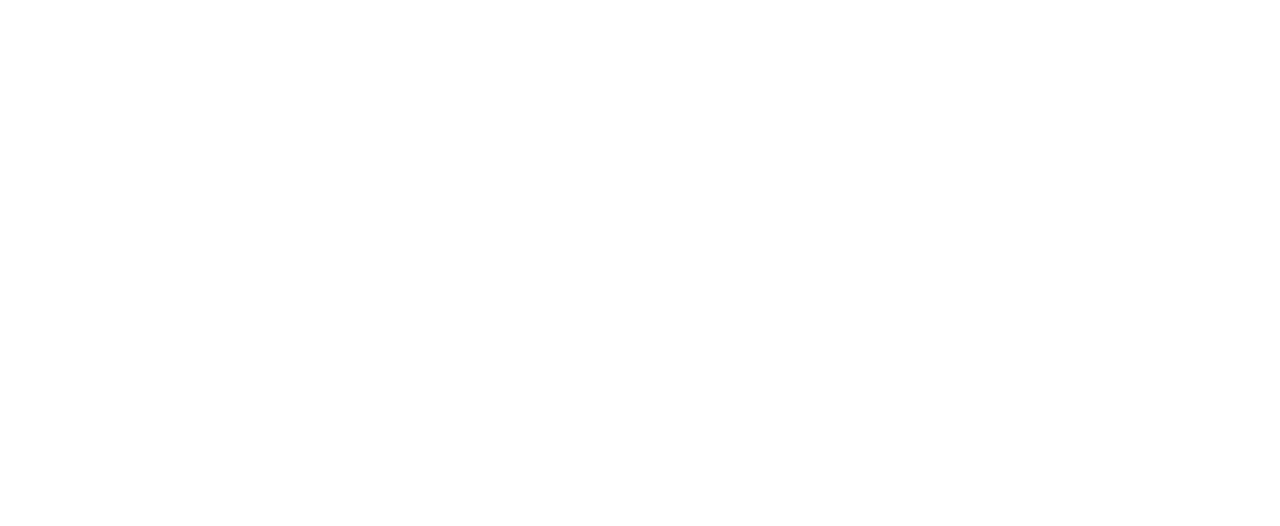
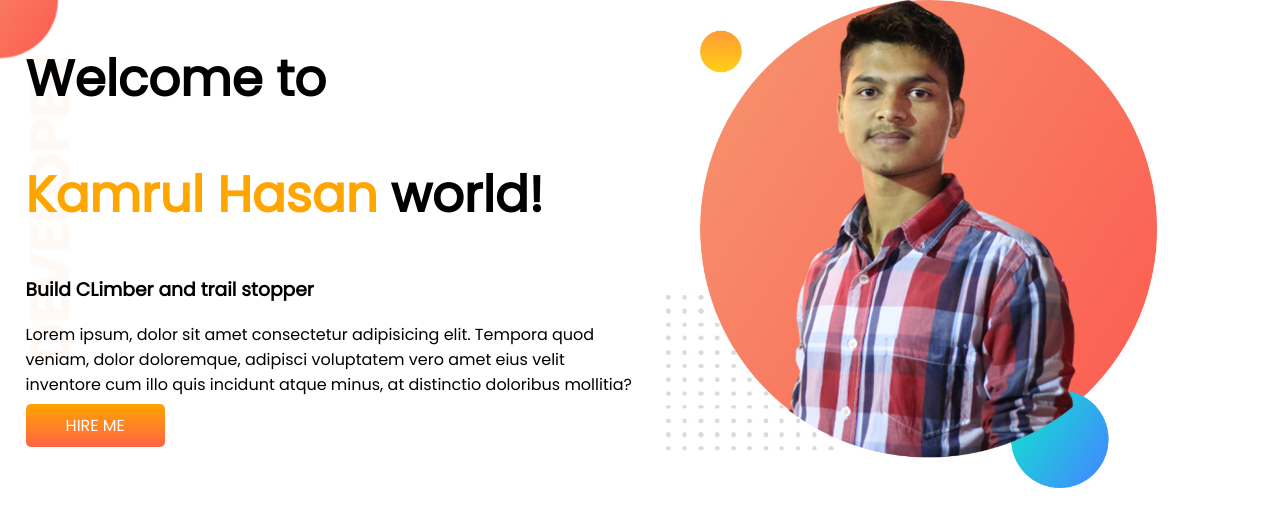
Before and after one commit to kamrul-hasan01/developer_portfolio, a plain HTML site: page index.html in a window 1280 px wide. Drawn offline with Linux system fonts and the light colour scheme.

Commit message:
2nd init

```diff
--- a/index.html
+++ b/index.html
@@ -1,13 +1,36 @@
 <!DOCTYPE html>
 <html lang="en">
+
 <head>
     <meta charset="UTF-8">
     <meta http-equiv="X-UA-Compatible" content="IE=edge">
     <meta name="viewport" content="width=device-width, initial-scale=1.0">
     <title>Kamrul protfolio</title>
+    <link rel="preconnect" href="https://fonts.googleapis.com">
+    <link rel="preconnect" href="https://fonts.gstatic.com" crossorigin>
+    <link href="https://fonts.googleapis.com/css2?family=Poppins&display=swap" rel="stylesheet">
     <link rel="stylesheet" href="style.css">
 </head>
+
 <body>
+    <section class="top-banner">
+        <div class="half-width">
+            <h1>Welcome to </h1>
+            <h1><span class="orange_colour">Kamrul Hasan</span> world!</h1>
+            <h3>Build CLimber and trail stopper</h3>
+            <p>Lorem ipsum, dolor sit amet consectetur adipisicing elit. Tempora quod veniam, dolor doloremque, adipisci
+                voluptatem vero amet eius velit inventore cum illo quis incidunt atque minus, at distinctio doloribus
+                mollitia?
+            </p>
+            <a class="link-button" href="https://www.linkedin.com/in/kamrul-hasan-4885041a0/" target="_blank"
+                rel="">HIRE ME</a>
+        </div>
+        <div class="half-width">
 
+            <img src="images/m.jpg" alt="My photo">
+
+        </div>
+    </section>
 </body>
+
 </html>
--- a/style.css
+++ b/style.css
@@ -0,0 +1,33 @@
+body{
+    font-family: 'Poppins', sans-serif;
+    margin: 0;
+}
+h1{
+    font-size: 50px;
+}
+.orange_colour{
+    color: orange;
+}
+section{
+    display: flex;
+
+}
+.half-width{
+    width: 50%;
+    padding-left: 2%;
+}
+.half-width img{
+    width: 80%;
+}
+.link-button{
+    text-decoration: none;
+    background-image: linear-gradient(orange,tomato);
+    padding: 10px 40px;
+    color: white;
+    font-weight: 400;
+    border-radius: 5px;
+}
+.top-banner{
+    background-image: url(images/top-banner.png);
+    background-repeat: no-repeat;
+}
```
Also changed, not shown: images/My__18_-removebg-preview.png (added), images/dream-bg.png (added), images/exp-bg.png (added), images/jhankar.png (added), images/jhankar2.png (added), images/m.jpg (added), images/my-bg.png (added), images/my-bg2.png (added), images/top-banner.png (added).
